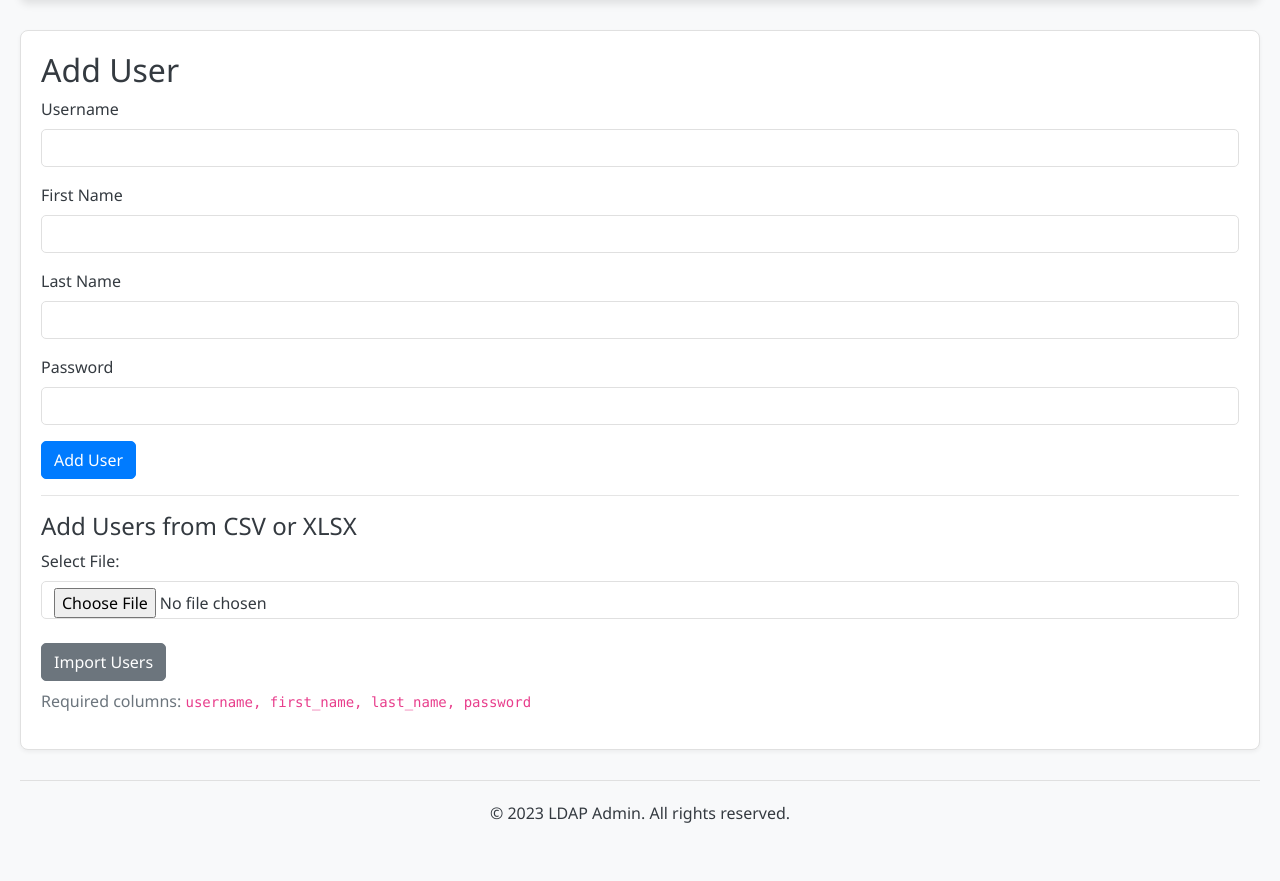
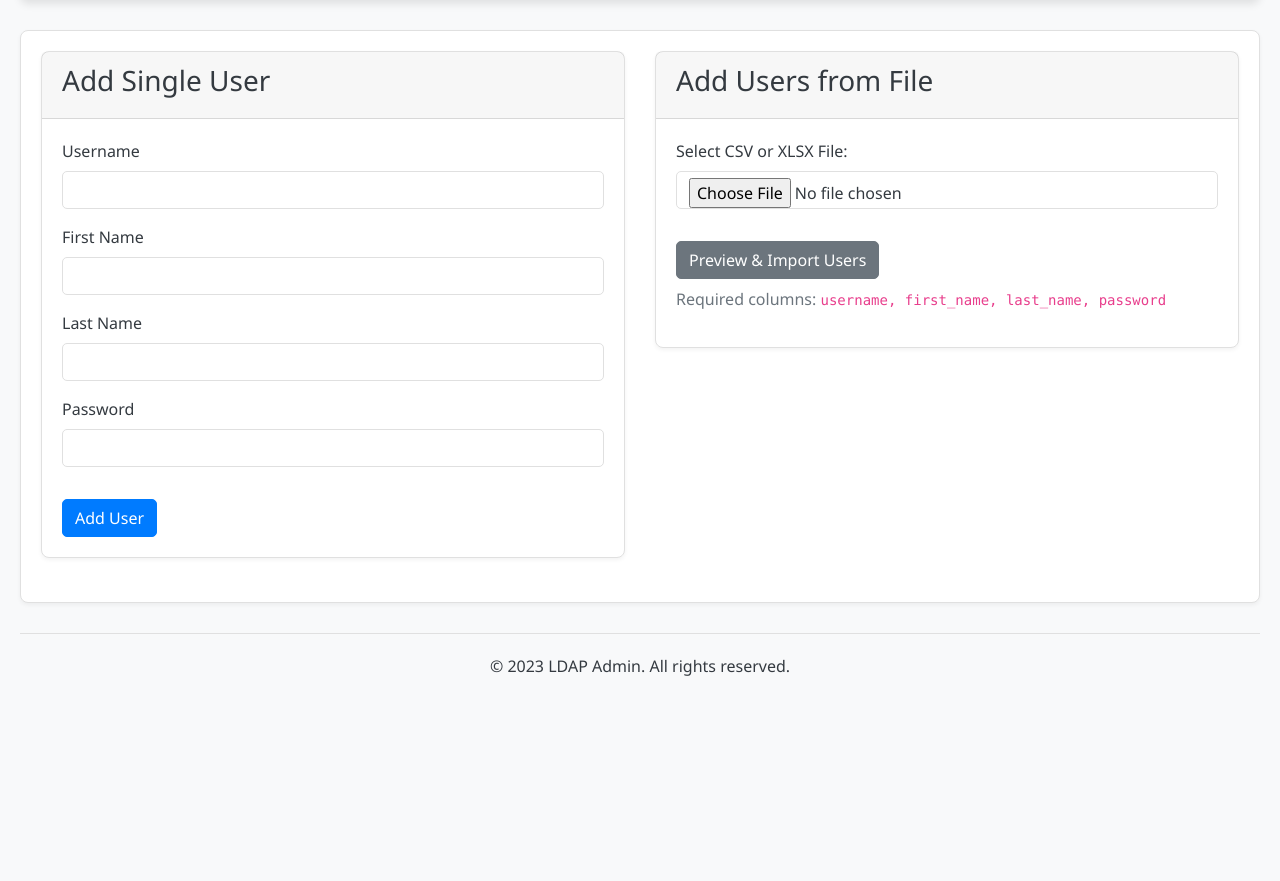
Before and after one commit to projektzad/projektzad, a Flask app: page /add_user in a window 1280 px wide. Shown: the part 112-993 px from the top of the page. After the commit the page ends 788 px from the top, so only its background shows below. Run offline with Flask 3, Linux system fonts and the light colour scheme; the visitor is signed in with stand-in values (Sample User, id 1); some libraries are stand-ins or nearby versions.

Commit message:
add_ser.html

```diff
--- a/myapp/app/templates/add_user.html
+++ b/myapp/app/templates/add_user.html
@@ -1,8 +1,13 @@
-<!-- templates/add_user.html -->
 {% extends 'base.html' %}
 
 {% block content %}
-    <h2>Add User</h2>
+<div class="row">
+    <div class="col-md-6">
+        <div class="card mb-4">
+            <div class="card-header">
+                <h3>Add Single User</h3>
+            </div>
+            <div class="card-body">
                 <form method="post">
                     <div class="form-group">
                         <label for="username">Username</label>
@@ -20,17 +25,27 @@
                         <label for="password">Password</label>
                         <input type="password" class="form-control" id="password" name="password" required>
                     </div>
-        <button type="submit" class="btn btn-primary">Add User</button>
+                    <button type="submit" class="btn btn-primary mt-3">Add User</button>
                 </form>
-    <hr>
-<h4>Add Users from CSV or XLSX</h4>
+            </div>
+        </div>
+    </div>
+    <div class="col-md-6">
+        <div class="card">
+            <div class="card-header">
+                <h3>Add Users from File</h3>
+            </div>
+            <div class="card-body">
                 <form method="post" enctype="multipart/form-data">
                     <div class="form-group">
-        <label for="file">Select File:</label>
+                        <label for="file">Select CSV or XLSX File:</label>
                         <input type="file" class="form-control" id="file" name="file" accept=".csv,.xlsx,.xls" required>
                     </div>
-    <button type="submit" class="btn btn-secondary mt-2">Import Users</button>
+                    <button type="submit" class="btn btn-secondary mt-3">Preview & Import Users</button>
+                    <p class="text-muted mt-2">Required columns: <code>username, first_name, last_name, password</code></p>
                 </form>
-<p class="text-muted mt-2">Required columns: <code>username, first_name, last_name, password</code></p>
-
+            </div>
+        </div>
+    </div>
+</div>
 {% endblock %}
```
Lines whose indentation alone changed are shown as unchanged.
